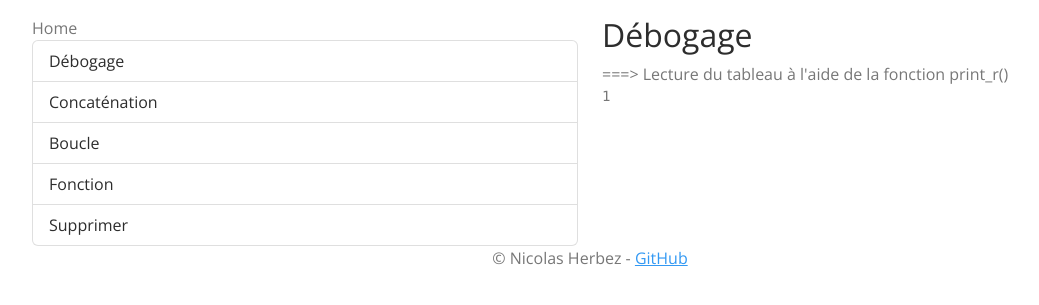
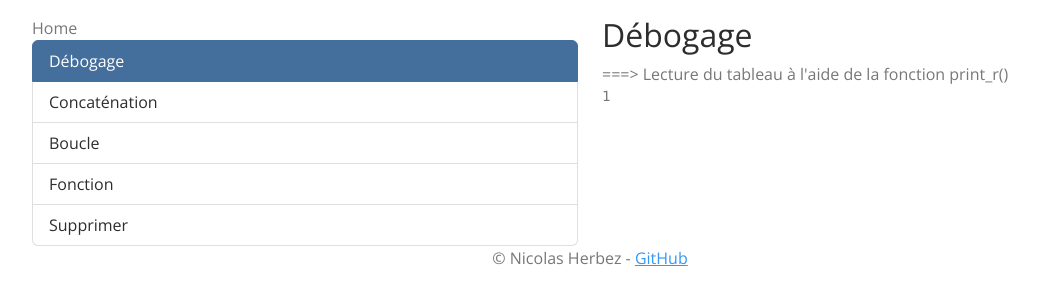
Before and after one commit to kevin-ledez/Algorithmie-PHP, a PHP site: page /index.php?debugging in a window 1280 px wide. Shown: the part 236-541 px from the top of the page, without its empty margins (50-1089 px from the left). Run offline with PHP 8.4, Linux system fonts and the light colour scheme; the visitor is signed in with stand-in values (Sample User, id 1); some libraries are stand-ins or nearby versions.

Commit message:
ADD class Active Nav PHP

```diff
--- a/php/includes/ul.inc.php
+++ b/php/includes/ul.inc.php
@@ -1,7 +1,7 @@
 <div class="list-group">
-    <a href="index.php?debugging" class="list-group-item list-group-item-action">Débogage</a>
-    <a href="index.php?concatenation" class="list-group-item list-group-item-action">Concaténation</a>
-    <a href="index.php?loop" class="list-group-item list-group-item-action">Boucle</a>
-    <a href="index.php?function" class="list-group-item list-group-item-action">Fonction</a>
-    <a href="index.php?del" class="list-group-item list-group-item-action">Supprimer</a>
+    <a href="index.php?debugging" class="list-group-item list-group-item-action <?php if (isset($_GET['debugging'])) echo 'active'; ?>">Débogage</a>
+    <a href="index.php?concatenation" class="list-group-item list-group-item-action <?php if (isset($_GET['concatenation'])) echo 'active'; ?>">Concaténation</a>
+    <a href="index.php?loop" class="list-group-item list-group-item-action <?php if (isset($_GET['loop'])) echo 'active'; ?>">Boucle</a>
+    <a href="index.php?function" class="list-group-item list-group-item-action <?php if (isset($_GET['function'])) echo 'active'; ?>">Fonction</a>
+    <a href="index.php?del" class="list-group-item list-group-item-action <?php if (isset($_GET['del'])) echo 'active'; ?>">Supprimer</a>
 </div>
--- a/php/index.php
+++ b/php/index.php
@@ -8,7 +8,7 @@ include "./includes/header.inc.html";
     <div class="container">
         <div class="row">
             <div class="col">
-                <a href="index.php" class="list-group-item list-group-item-action active" aria-current="true">Home</a>
+                <a href="index.php" class="list-group-item list-group-item-action" aria-current="true">Home</a>
                 <?php
                     if (!empty($_SESSION)){
                         $table = $_SESSION['table'];
@@ -91,12 +91,10 @@ include "./includes/header.inc.html";
             echo '<p>à la ligne n°'.$x++.' corresponds à clé "'.$key.'" et valeur "'.$value.'"</p>';
         }
     }
-
 ?>
             </div>
         </div>
     </div>
-
 </section>
 
 <?php include "./includes/footer.inc.html" ?>
```
